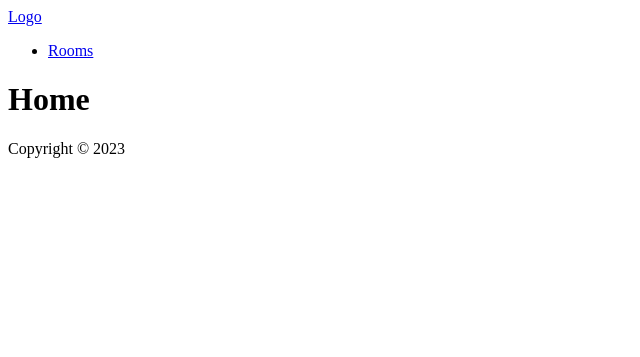
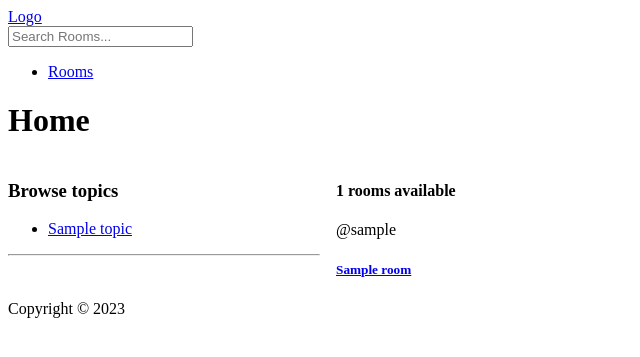
Before and after one commit to paparrot/studybud, a Django app: page / in a window 1280 px wide. Shown: the top 357 px of the page, without its empty margins (0-640 px from the left). Run offline with Django 3.2, Linux system fonts and the light colour scheme; tables that the repository leaves empty hold one stand-in row (values such as "Sample post").

Commit message:
add search by topic and search query

```diff
--- a/base/templates/home.html
+++ b/base/templates/home.html
@@ -1,5 +1,40 @@
 {% extends 'main.html' %}
 
 {% block content %}
+<style>
+    .home-container {
+        display: grid;
+        grid-template-columns: 1fr 3fr;
+        grid-column-gap: 1rem;
+    }
+</style>
 <h1>Home</h1>
+<div class="home-container">
+    <aside>
+        <h3>Browse topics</h3>
+            <ul>
+            {% for topic in topics %}
+                <li id="topic.{{ topic.id }}">
+                    <a href="{% url 'home' %}?q={{ topic.name }}">
+                        {{ topic }}
+                    </a>
+                </li>
+            {% endfor %}
+            </ul>
+        <hr>
+    </aside>
+    <section>
+        <h4>{{ rooms_count }} rooms available</h4>
+        {% for room in rooms %}
+        <article>
+            <p>@{{ room.host.username }}</p>
+            <h5>
+                <a href="{% url 'room' room.id %}">
+                    {{ room.name }}
+                </a>
+            </h5>
+        </article>
+        {% endfor %}
+    </section>
+</div>
 {% endblock %}
--- a/base/views.py
+++ b/base/views.py
@@ -1,12 +1,29 @@
 from django.shortcuts import render, redirect
-from .models import Room
+from .models import Room, Topic
+from django.db.models import Q
 from django.http import HttpResponse
 from .forms import RoomForm
 
 
 # Create your views here.
 def home(request):
-    return render(request, 'home.html')
+    q = request.GET.get('q') if request.GET.get('q') is not None else ''
+
+    topics = Topic.objects.all()
+
+    if q:
+        rooms = Room.objects.filter(
+            Q(topic__name__icontains=q) |
+            Q(name__icontains=q) |
+            Q(description__icontains=q)
+        )
+    else:
+        rooms = Room.objects.all()
+
+    rooms_count = rooms.count()
+    rooms = rooms[:5]
+
+    return render(request, 'home.html', {'rooms': rooms, 'topics': topics, 'rooms_count': rooms_count})
 
 
 def rooms(request):
@@ -54,6 +71,7 @@ def update_room(request, id):
 
     return render(request, 'room_form.html', context)
 
+
 def delete_room(request, id):
     room = Room.objects.get(id=id)
 
@@ -61,4 +79,4 @@ def delete_room(request, id):
         room.delete()
         return redirect('rooms')
 
-    return render(request, 'delete.html', { 'object': room})
+    return render(request, 'delete.html', {'object': room})
--- a/templates/navbar.html
+++ b/templates/navbar.html
@@ -1,6 +1,12 @@
 <nav>
     <div class="logo">
         <a href="{% url 'home' %}">Logo</a>
+    </div>
+
+    <div>
+        <form method="GET" action="">
+            <input type="text" name="q" placeholder="Search Rooms...">
+        </form>
     </div>
 
     <ul>
```
